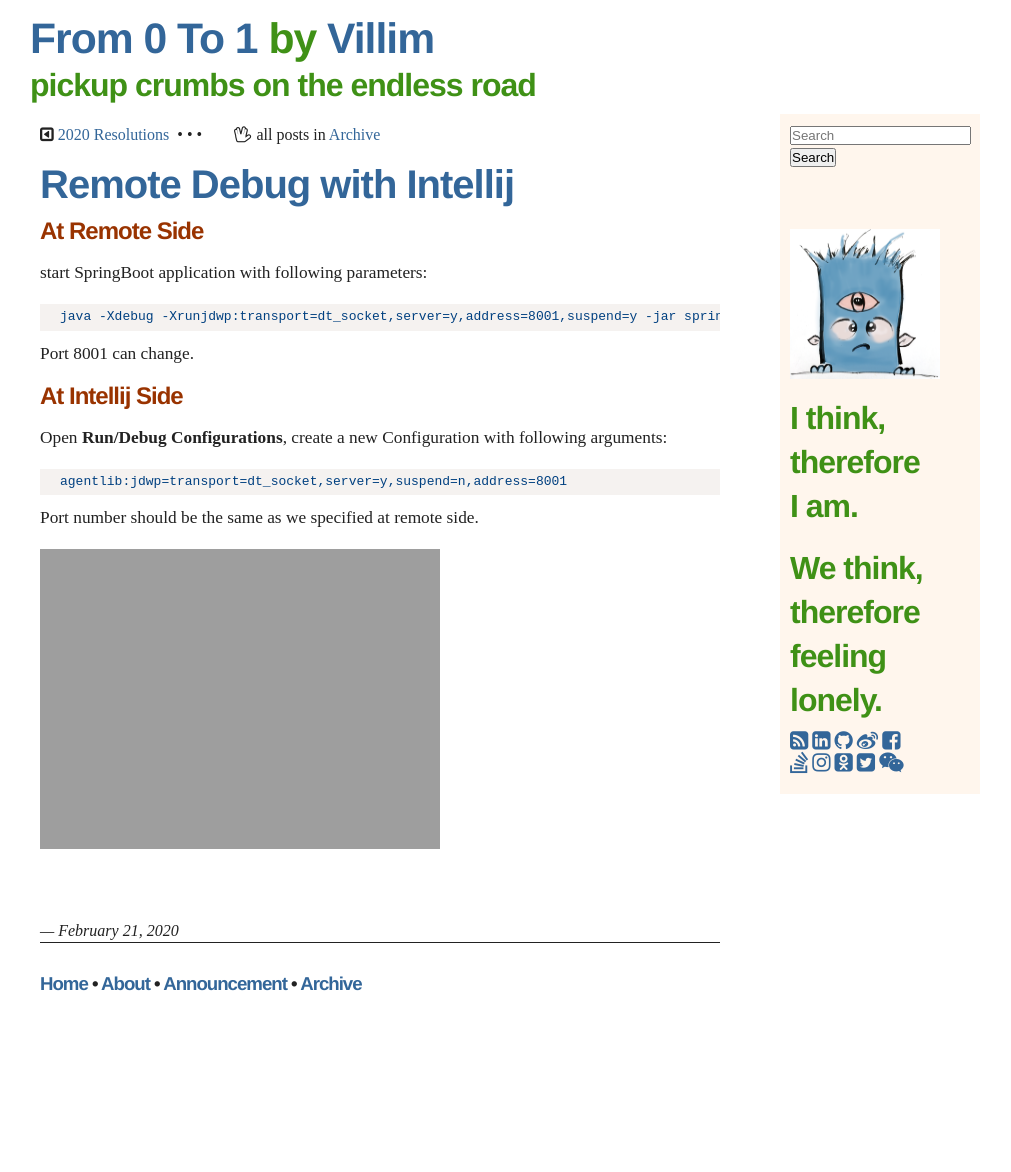
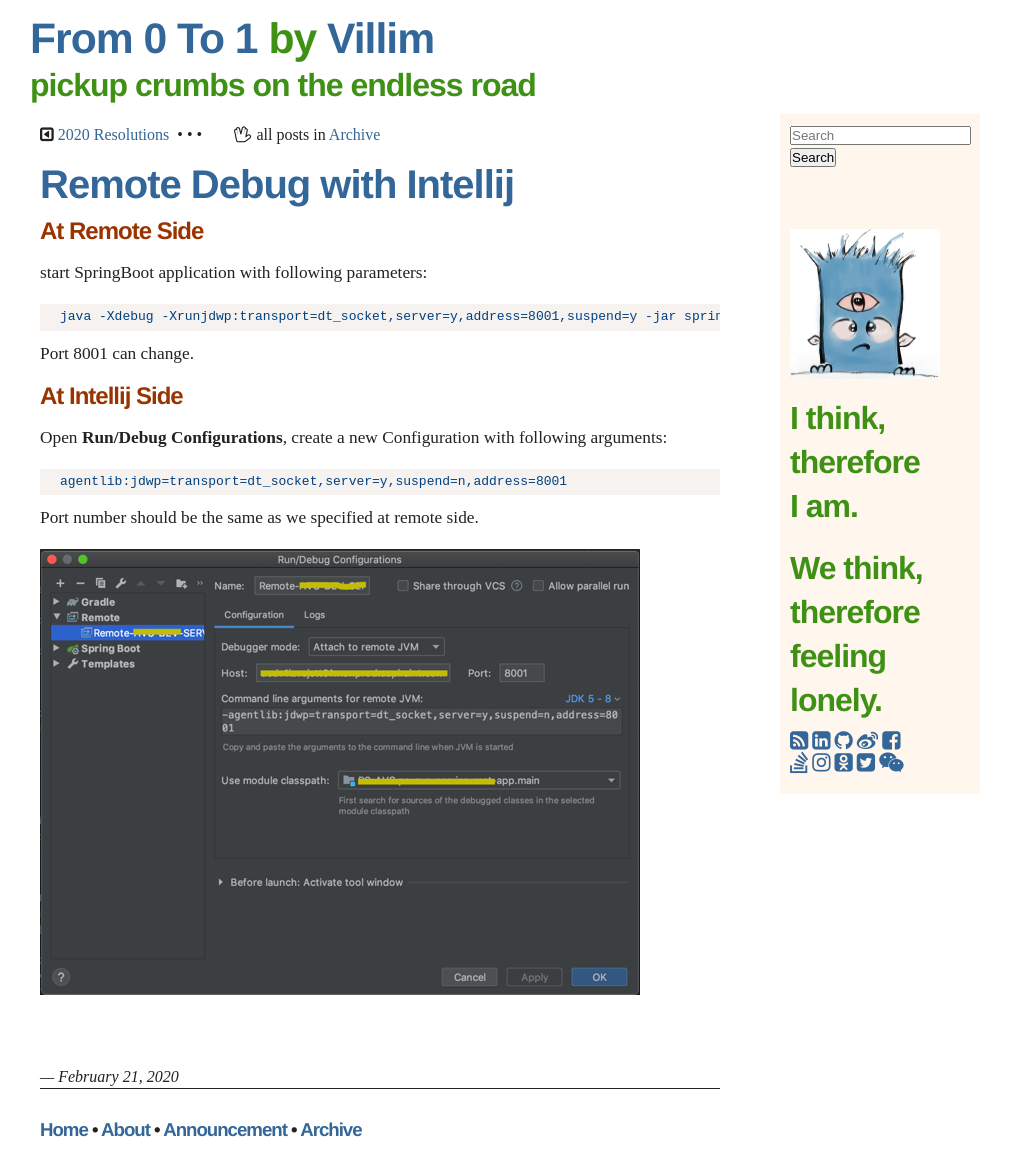
Before and after one commit to villim/villim.github.io, a Jekyll site: the page built from _posts/2020-02-21-2020-remote-debug-with-intellij.md, in a window 1280 px wide. Shown: the whole page, without its empty margins (135-1146 px from the left). Built offline with Jekyll 4.4.1, drawn with Linux system fonts in a browser that asks for light colours; before the commit the page ends 1026 px from its top, so only the background shows below that.

Commit message:
change image size

````diff
--- a/_posts/2020-02-21-2020-remote-debug-with-intellij.md
+++ b/_posts/2020-02-21-2020-remote-debug-with-intellij.md
@@ -23,4 +23,4 @@
 ```
 Port number should be the same as we specified at remote side.
 
-![Remote Debug with Intellij](http://villim.github.io/img/2020/remote-debug-with-intellij.png =600x)
+![Remote Debug with Intellij](http://villim.github.io/img/2020/remote-debug-with-intellij.png)
````
Also changed, not shown: img/2020/remote-debug-with-intellij.png.
